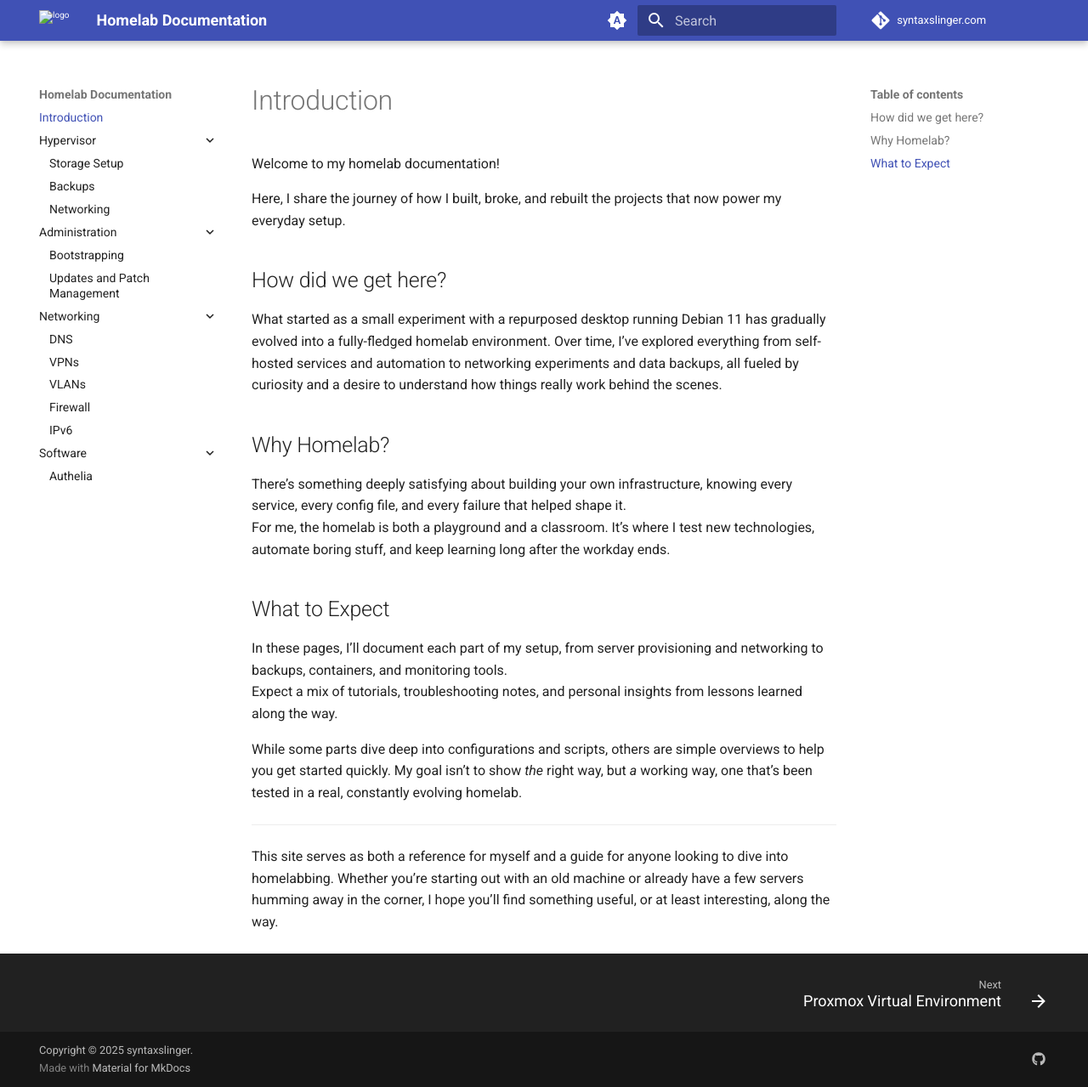
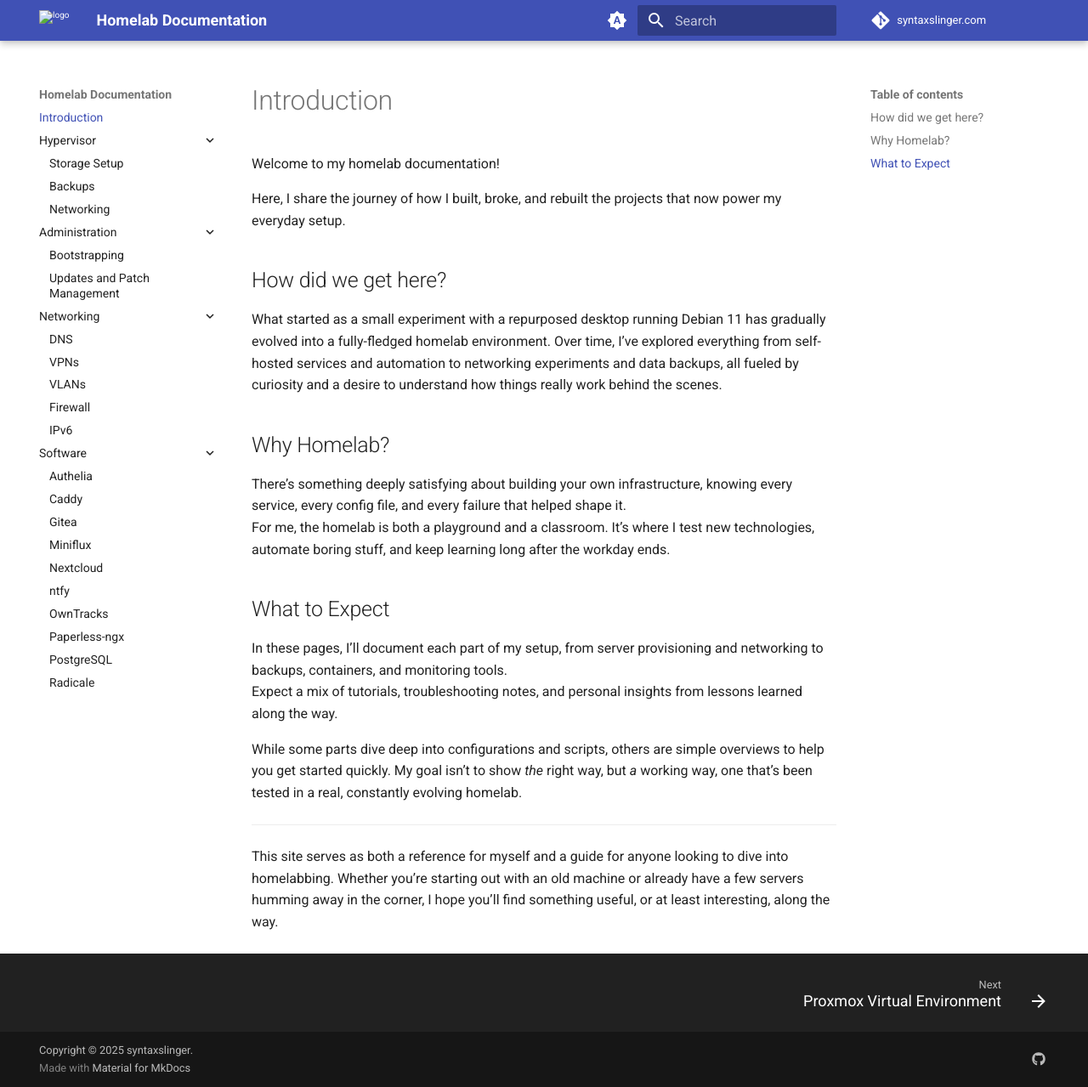
Before and after one commit to thesyntaxslinger/syntaxslinger.com, an MkDocs documentation site: the page built from docs/docs/index.md, in a window 1280 px wide and 1279 px high. Shown: the whole window at 85% size. Built offline with MkDocs 1.6.1 and Material for MkDocs 9.7.7, drawn with Linux system fonts in a browser that asks for light colours; plug-ins that fetch from the network failed and are left out; comment, search, counter and statistics services are not loaded.

Commit message:
feat: Add rest of software templates

```diff
--- a/docs/mkdocs.yml
+++ b/docs/mkdocs.yml
@@ -86,3 +86,12 @@ nav:
   - 'Software':
     - software/index.md
     - 'Authelia': software/authelia.md
+    - 'Caddy': software/caddy.md
+    - 'Gitea': software/gitea.md
+    - 'Miniflux': software/miniflux.md
+    - 'Nextcloud': software/nextcloud.md
+    - 'ntfy': software/ntfy.md
+    - 'OwnTracks': software/owntracks.md
+    - 'Paperless-ngx': software/paperless-ngx.md
+    - 'PostgreSQL': software/postgresql.md
+    - 'Radicale': software/radicale.md
```
Also changed, not shown: docs/docs/software/caddy.md (added), docs/docs/software/gitea.md (added), docs/docs/software/miniflux.md (added), docs/docs/software/nextcloud.md (added), docs/docs/software/ntfy.md (added), docs/docs/software/owntracks.md (added), docs/docs/software/paperless-ngx.md (added), docs/docs/software/postgresql.md (added), docs/docs/software/radicale.md (added).
